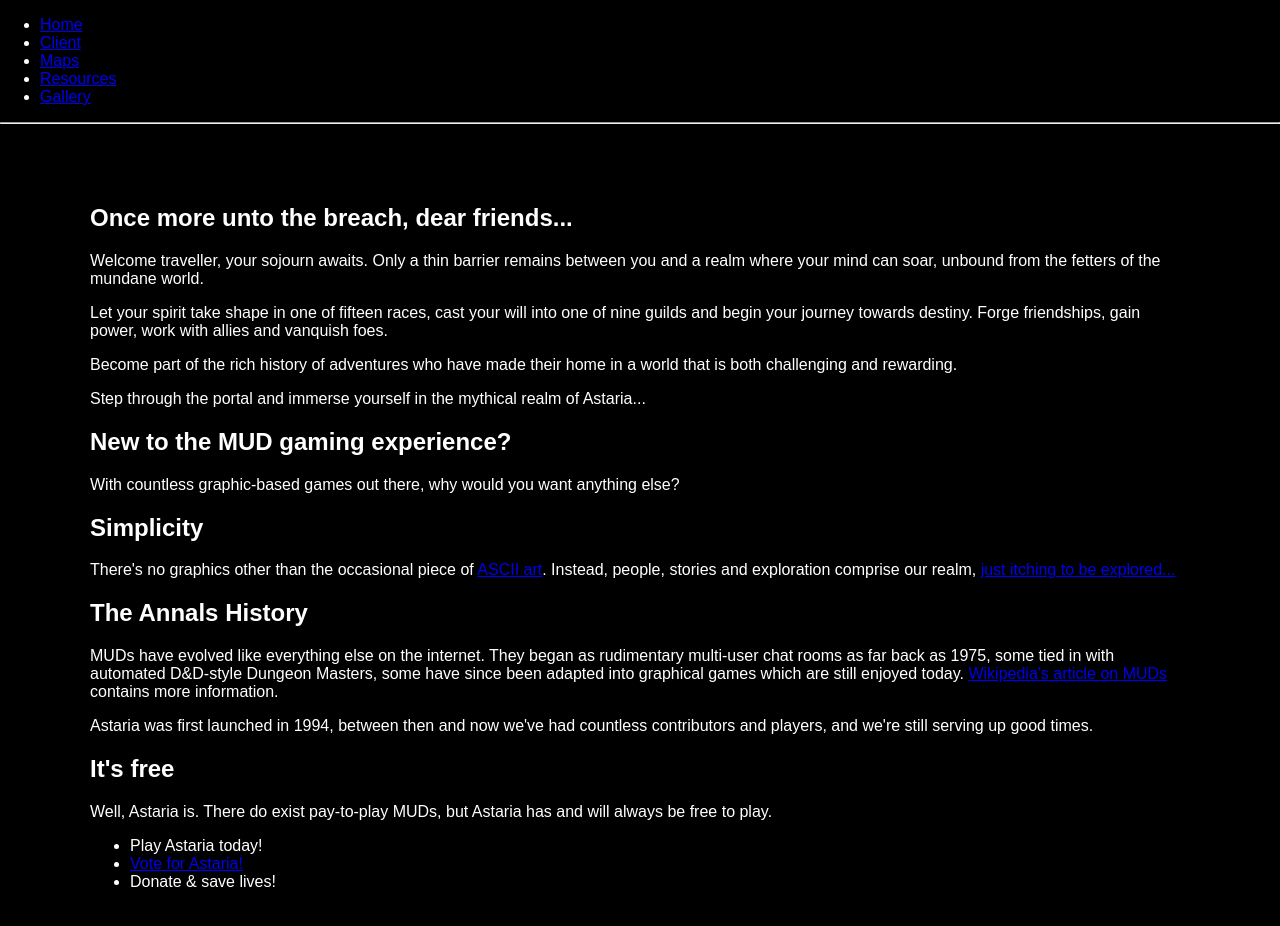
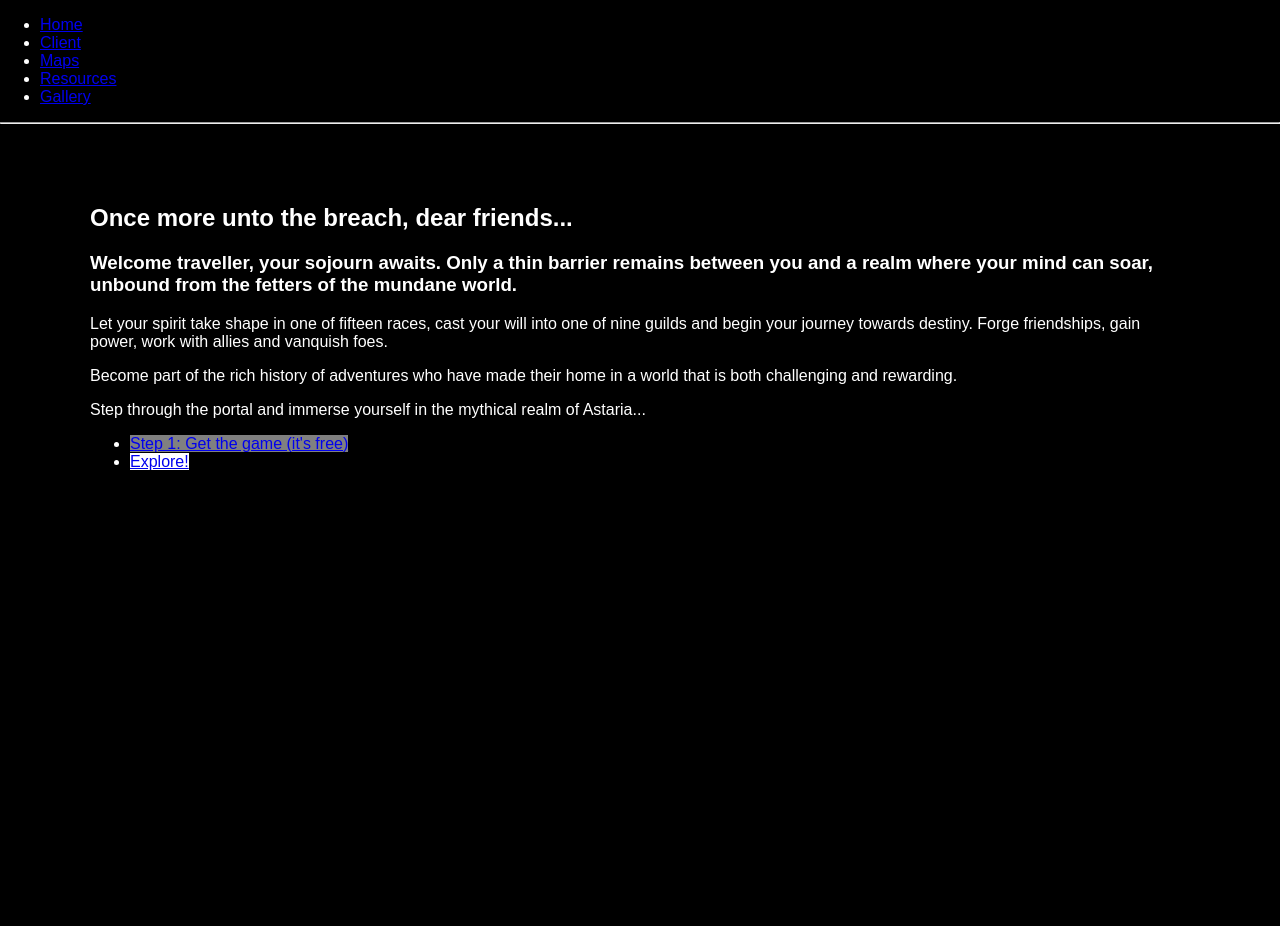
Before and after one commit to davewallace/astaria-website, a React (Create React App) app: page / in a window 1280 px wide. Shown: the top 926 px of the page. After the commit the page ends 800 px from the top, so only its background shows below. Built offline with nearby package versions, Linux system fonts and the light colour scheme.

Commit message:
Content update for home page. Commented some stuff out for simplicity

```diff
--- a/src/views/Home.js
+++ b/src/views/Home.js
@@ -6,11 +6,11 @@
 
 const Home = () => (
 
-  <div className="view-root">
+  <div className="view-root view-home">
     <h2>Once more unto the breach, dear friends...</h2>
 
     <div componentclasses="test">
-      <p>Welcome traveller, your sojourn awaits. Only a thin barrier remains between you and a realm where your mind can soar, unbound from the fetters of the mundane world.</p>
+      <h3>Welcome traveller, your sojourn awaits. Only a thin barrier remains between you and a realm where your mind can soar, unbound from the fetters of the mundane world.</h3>
 
       <p>Let your spirit take shape in one of { numberOfRaces } races, cast your will into one of { numberOfGuilds } guilds and begin your journey towards destiny. Forge friendships, gain power, work with allies and vanquish foes.</p>
 
@@ -19,6 +19,7 @@
       <p>Step through the portal and immerse yourself in the mythical realm of Astaria...</p>
     </div>
 
+    {/*
     <div>
       <h2>New to the MUD gaming experience?</h2>
       <p>With countless graphic-based games out there, why would you want anything else?</p>
@@ -39,12 +40,27 @@
         <p>Well, Astaria is. There do exist pay-to-play MUDs, but Astaria has and will always be free to play.</p>
       </div>
     </div>
+    */}
 
     <div>
-      <ul className="panel-section">
-        <li>Play Astaria today!</li>
+      <ul className="cta">
+        <li>
+          <Link to="/client">
+            <span className="cta-label cta-label--secondary">Step 1: Get the game (it's free)</span>
+          </Link>
+        </li>
+        <li>
+          <Link to="/client">
+            <span className="cta-label cta-label--primary">Explore!</span>
+          </Link>
+        </li>
+        {/*
+          This old ass link curently throws a malware warning in Chrome! No thanks. Leaving it here in case they ever fix it.
+
         <li><a href="http://www.mudconnect.com/mud-bin/vote_rank.cgi?mud=Astaria" target="_blank" rel="noopener noreferrer">Vote for Astaria!</a></li>
         <li>Donate &amp; save lives!</li>
+
+        */}
       </ul>
     </div>
 
```
